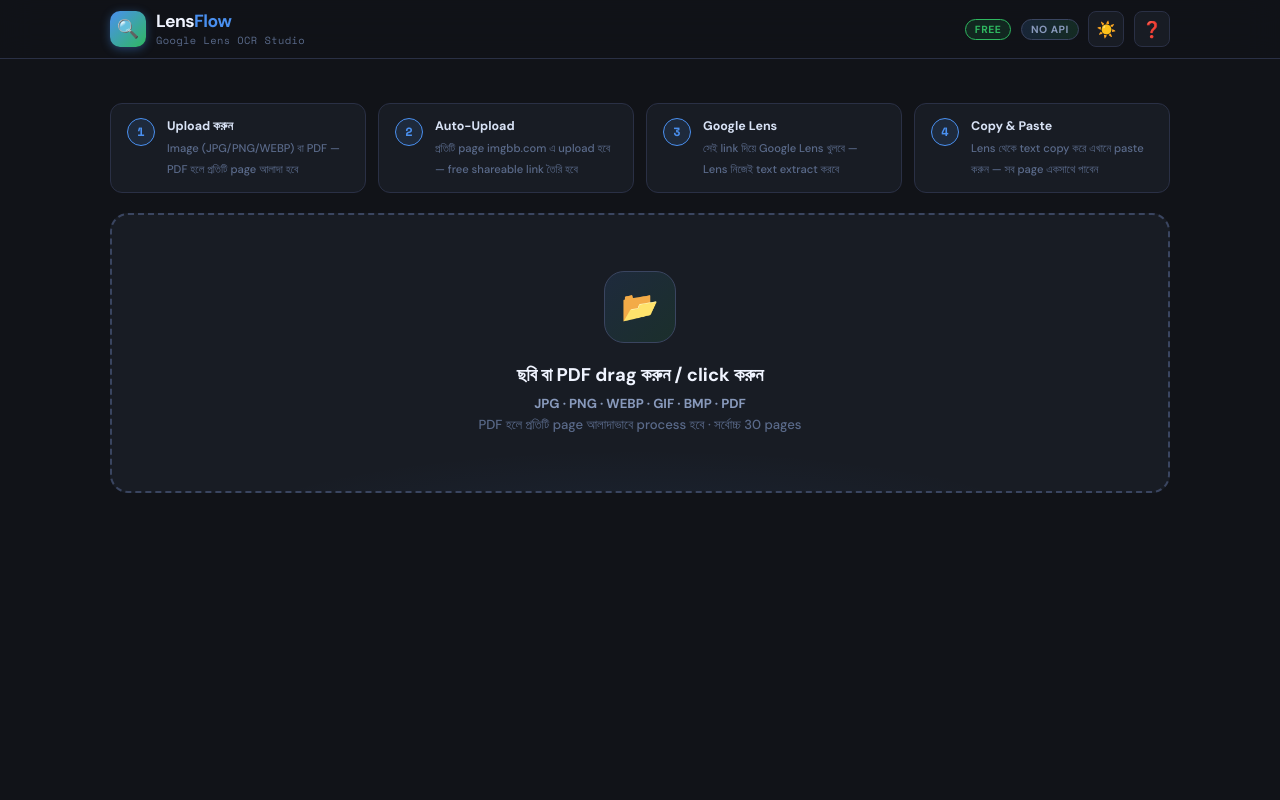
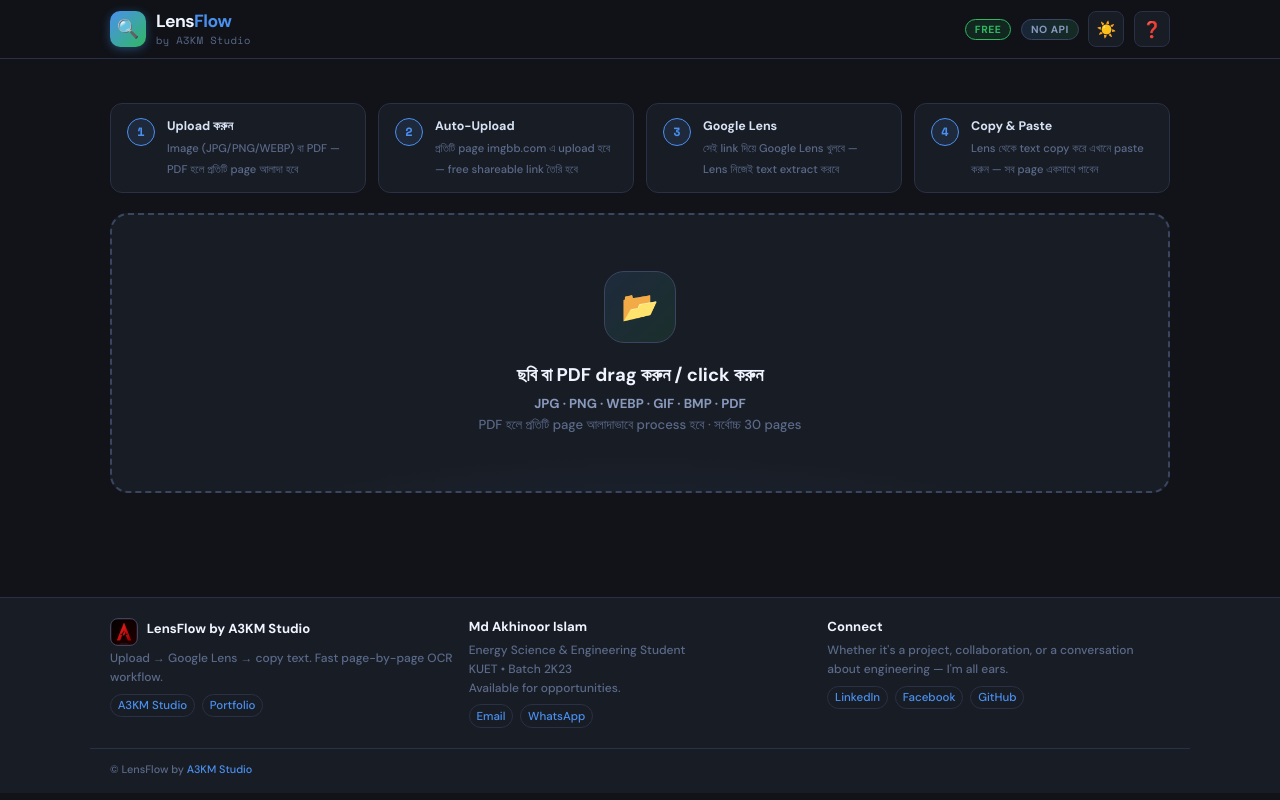
Before and after one commit to Akhinoor14/Textriva, a plain HTML site: page index.html in a window 1280 px wide. Drawn offline with nearby package versions, Linux system fonts and the light colour scheme.

```diff
--- a/index.html
+++ b/index.html
@@ -3,8 +3,8 @@
 <head>
 <meta charset="UTF-8"/>
 <meta name="viewport" content="width=device-width, initial-scale=1.0"/>
-<title>LensFlow — Google Lens OCR Studio</title>
-<meta name="description" content="Upload images or PDFs, auto-send to Google Lens page by page, extract text. 100% free, no API needed."/>
+<title>LensFlow by A3KM Studio — Google Lens OCR Tool</title>
+<meta name="description" content="Upload images or PDFs, auto-send to Google Lens page by page, extract text. 100% free tool by A3KM Studio."/>
 <link rel="preconnect" href="https://fonts.googleapis.com"/>
 <link rel="preconnect" href="https://fonts.gstatic.com" crossorigin/>
 <link href="https://fonts.googleapis.com/css2?family=Space+Mono:wght@400;700&family=DM+Sans:ital,opsz,wght@0,9..40,300;0,9..40,500;0,9..40,700;1,9..40,400&display=swap" rel="stylesheet"/>
@@ -572,6 +572,71 @@ a { color:inherit; text-decoration:none }
 @keyframes rot { to{transform:rotate(360deg)} }
 
 /* ══════════════════════════════════════════════
+   FOOTER
+══════════════════════════════════════════════ */
+.ftr {
+  margin-top: 2.5rem;
+  border-top: 1px solid var(--line);
+  background: var(--card);
+}
+.ftr-inner {
+  max-width: 1100px;
+  margin: 0 auto;
+  padding: 1.25rem;
+  display: grid;
+  grid-template-columns: repeat(auto-fit, minmax(240px, 1fr));
+  gap: 1rem;
+}
+.ftr-title {
+  font-size: .82rem;
+  color: var(--bright);
+  font-weight: 700;
+  margin-bottom: .4rem;
+}
+.ftr-brand {
+  display: flex;
+  align-items: center;
+  gap: .55rem;
+  margin-bottom: .2rem;
+}
+.ftr-a3km-logo {
+  width: 28px;
+  height: 28px;
+  border-radius: 8px;
+  object-fit: cover;
+  border: 1px solid var(--line2);
+}
+.ftr-text {
+  font-size: .75rem;
+  color: var(--dim);
+  line-height: 1.55;
+}
+.ftr-links {
+  margin-top: .45rem;
+  display: flex;
+  flex-wrap: wrap;
+  gap: .45rem;
+}
+.ftr-links a {
+  font-size: .72rem;
+  color: var(--accent);
+  border: 1px solid var(--line);
+  padding: .2rem .42rem;
+  border-radius: 999px;
+}
+.ftr-bottom {
+  max-width: 1100px;
+  margin: 0 auto;
+  padding: .8rem 1.25rem 1.1rem;
+  border-top: 1px solid var(--line);
+  font-size: .68rem;
+  color: var(--dim);
+}
+.ftr-bottom a {
+  color: var(--accent);
+}
+
+/* ══════════════════════════════════════════════
    UTILITY
 ══════════════════════════════════════════════ */
 .hidden { display:none !important }
@@ -590,7 +655,7 @@ a { color:inherit; text-decoration:none }
       <div class="logo-mark">🔍</div>
       <div>
         <div class="logo-name">Lens<span>Flow</span></div>
-        <div class="logo-tag">Google Lens OCR Studio</div>
+        <div class="logo-tag">by A3KM Studio</div>
       </div>
     </div>
     <div class="hdr-right">
@@ -755,6 +820,41 @@ a { color:inherit; text-decoration:none }
   </div>
 
 </main>
+
+<!-- ═══════════ FOOTER ═══════════ -->
+<footer class="ftr">
+  <div class="ftr-inner">
+    <div>
+      <div class="ftr-brand">
+        <img src="a3kmstudiologo.png" alt="A3KM Studio Logo" class="ftr-a3km-logo"/>
+        <div class="ftr-title">LensFlow by A3KM Studio</div>
+      </div>
+      <div class="ftr-text">Upload → Google Lens → copy text. Fast page-by-page OCR workflow.</div>
+      <div class="ftr-links">
+        <a href="https://a3kmstudio.vercel.app" target="_blank" rel="noopener">A3KM Studio</a>
+        <a href="https://a3kmstudio.vercel.app/Portfolio_Clients/Mr_Akhinoor_Portfolio/Home/index.html" target="_blank" rel="noopener">Portfolio</a>
+      </div>
+    </div>
+    <div>
+      <div class="ftr-title">Md Akhinoor Islam</div>
+      <div class="ftr-text">Energy Science &amp; Engineering Student<br/>KUET • Batch 2K23<br/>Available for opportunities.</div>
+      <div class="ftr-links">
+        <a href="mailto:mdakhinoorislam.official.2005@gmail.com">Email</a>
+        <a href="https://wa.me/8801724812042" target="_blank" rel="noopener">WhatsApp</a>
+      </div>
+    </div>
+    <div>
+      <div class="ftr-title">Connect</div>
+      <div class="ftr-text">Whether it's a project, collaboration, or a conversation about engineering — I'm all ears.</div>
+      <div class="ftr-links">
+        <a href="https://www.linkedin.com/in/mdakhinoorislam/" target="_blank" rel="noopener">LinkedIn</a>
+        <a href="https://www.facebook.com/mdakhinoorislam" target="_blank" rel="noopener">Facebook</a>
+        <a href="https://github.com/Akhinoor14" target="_blank" rel="noopener">GitHub</a>
+      </div>
+    </div>
+  </div>
+  <div class="ftr-bottom">© LensFlow by <a href="https://a3kmstudio.vercel.app" target="_blank" rel="noopener">A3KM Studio</a></div>
+</footer>
 
 <!-- HELP MODAL -->
 <div class="modal-bg" id="helpModal">
```
Also changed, not shown: a3kmstudiologo.png (added).
